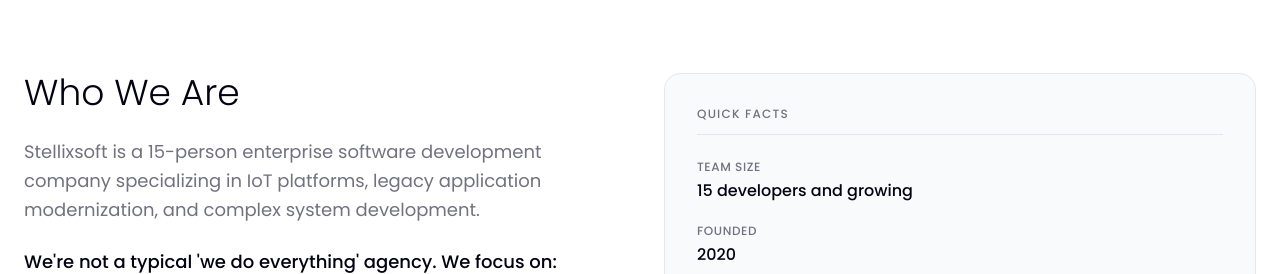
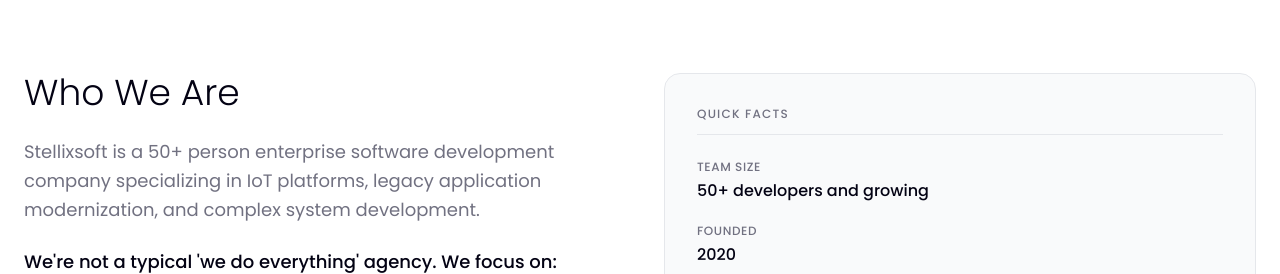
Before and after one commit to stellixsoft/StellixSoft, a Next.js app: page /about in a window 1280 px wide. Shown: the part 760-1034 px from the top of the page. Built offline with nearby package versions, Linux system fonts and the light colour scheme; no server answers.

Commit message:
About Us Team Size Number Fixed

```diff
--- a/src/app/about/page.tsx
+++ b/src/app/about/page.tsx
@@ -16,7 +16,7 @@
 export const metadata: Metadata = buildPageMetadata({
   title: "About StellixSoft - Enterprise Software Development Company",
   description:
-    "Founded in 2020, StellixSoft is a remote-first enterprise software development company with ~15 developers serving Fortune 500 companies across North America and Europe.",
+    "Founded in 2020, StellixSoft is a remote-first enterprise software development company with 50+ developers serving Fortune 500 companies across North America and Europe.",
   path: "/about",
 });
 
--- a/src/components/sections/about/our-team.tsx
+++ b/src/components/sections/about/our-team.tsx
@@ -29,7 +29,7 @@
             Our Team
           </h2>
           <p className="mt-4 text-sm md:text-base text-[var(--color-neutralGray)] max-w-xl mx-auto">
-            15 developers across multiple specializations, working together to solve enterprise complexity.
+            50+ developers across multiple specializations, working together to solve enterprise complexity.
           </p>
         </header>
 
--- a/src/components/sections/about/who-we-are.tsx
+++ b/src/components/sections/about/who-we-are.tsx
@@ -5,7 +5,7 @@
 ];
 
 const quickFacts = [
-  { label: "Team Size", value: "15 developers and growing" },
+  { label: "Team Size", value: "50+ developers and growing" },
   { label: "Founded", value: "2020" },
   { label: "Headquarters", value: "Remote-First (US/EU Based)" },
   { label: "Primary Markets", value: "North America, Europe" },
@@ -46,7 +46,7 @@
             </h2>
 
             <p className="mt-6 text-base md:text-lg font-normal text-[var(--color-neutralGray)] leading-relaxed">
-              Stellixsoft is a 15-person enterprise software development company
+              Stellixsoft is a 50+ person enterprise software development company
               specializing in IoT platforms, legacy application modernization,
               and complex system development.
             </p>
```
